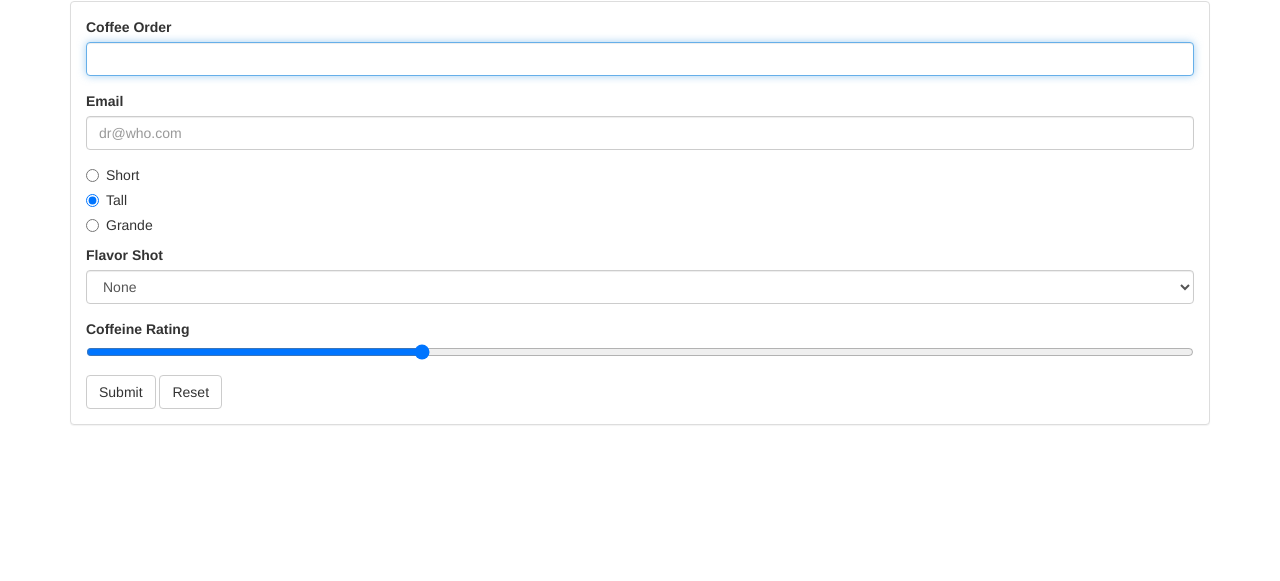
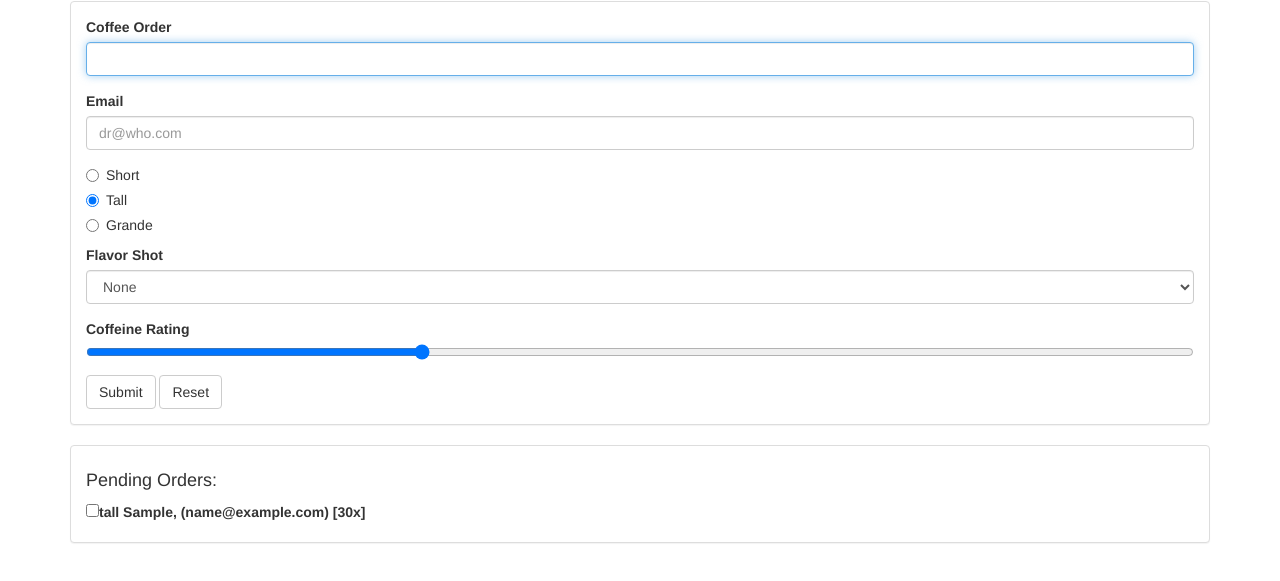
Before and after one commit to WebSnake/coffeerun, a plain HTML site: page index.html in a window 1280 px wide. Both pictures are taken after typing "Sample", "name@example.com" into the empty fields and a click on the button "Submit". Shown: the part 69-650 px from the top of the page. Drawn offline with nearby package versions, Linux system fonts and the light colour scheme.

Commit message:
pedding orders list

```diff
--- a/index.html
+++ b/index.html
@@ -52,16 +52,27 @@
             </div>
             <div class="form-group">
               <label for="stengthLevel">Coffeine Rating</label>
-              <input id="strengthLevel" type="range" name="strangth" value="30">
+              <input id="strengthLevel" type="range" name="strength" value="30">
             </div>
             <button class="btn btn-default" type="submit">Submit</button>
             <button class="btn btn-default" type="reset">Reset</button>
           </form>
         </div>
       </div>
+
+      <div class="panel panel-default">
+        <div class="panel-body">
+          <h4>Pending Orders:</h4>
+          <div data-coffee-order="checklist">
+
+          </div>
+        </div>
+      </div>
+
     </section>
 
   <script src="https://cdnjs.cloudflare.com/ajax/libs/jquery/2.1.4/jquery.min.js" charset="utf-8"></script>
+  <script src="scripts/checklist.js" charset="utf-8"></script>
   <script src="scripts/formhandler.js" charset="utf-8"></script>
   <script src="scripts/datastore.js" charset="utf-8"></script>
   <script src="scripts/truck.js" charset="utf-8"></script>
--- /dev/null
+++ b/scripts/checklist.js
@@ -0,0 +1,69 @@
+(function (window) {
+  'use strict';
+
+  var App = window.App || {};
+  var $ = window.jQuery;
+
+  function CheckList (selector) {
+
+    if (!selector) {
+      throw new Error('No selector provided');
+    }
+
+    this.$element = $(selector);
+    if (this.$element.length === 0) {
+      throw new Error('Could not find element with selector: ' + selector);
+    }
+  }
+
+  CheckList.prototype.addClickHandler = function (fn) {
+    this.$element.on('click', 'input', function (event) {
+      var email = event.target.value; //   инпут валуе = мылу
+      this.removeRow(email);
+      fn(email);
+    }.bind(this));
+  };
+
+  CheckList.prototype.addRow = function (coffeeOrder) {
+
+    this.removeRow(coffeeOrder.emailAddress); //удаляет все строки, соответсвующие данному мылу
+
+    var rowElement = new Row(coffeeOrder); // создает экземпляр строки на основе информации о заказе
+    this.$element.append(rowElement.$element); // добавляет свойство $element нового экземпляра строки в перечень
+  };
+
+  CheckList.prototype.removeRow = function (email) {
+    this.$element.find('[value="' + email + '"]').closest('[data-coffee-order="checkbox"]').remove();
+  };
+  function Row(coffeeOrder) { //создание DOM-элементов
+    var $div = $('<div></div>', {
+      'data-coffee-order': 'checkbox',
+      'class': 'chrckbox'
+    });
+
+    var $label = $('<label></label>');
+
+    var $checkbox = $('<input></input>', {
+      type: 'checkbox',
+      value: coffeeOrder.emailAddress
+    });
+
+    var description = coffeeOrder.size + ' ';
+    if (coffeeOrder.flavor) {
+      description += coffeeOrder.flavor + ' ';
+    }
+
+    description += coffeeOrder.coffee + ', ';
+    description += ' (' + coffeeOrder.emailAddress + ')';
+    description += ' [' + coffeeOrder.strength + 'x]';
+
+    $label.append($checkbox);
+    $label.append(description);
+    $div.append($label);
+
+    this.$element = $div;
+  }
+
+  App.CheckList = CheckList;
+  window.App = App;
+})(window);
--- a/scripts/main.js
+++ b/scripts/main.js
@@ -1,14 +1,21 @@
 (function (window) {
   'use strict';
   var FORM_SELECTOR = '[data-coffee-order="form"]';
+  var CHECKLIST_SELECTOR = '[data-coffee-order="checklist"]';
   var App = window.App;
   var Truck = App.Truck;
   var DataStore = App.DataStore;
   var FormHandler = App.FormHandler;
-  var myTruck = new Truck('Галактика', new DataStore());
+  var CheckList = App.CheckList;
+  var myTruck = new Truck('ncc-1701', new DataStore());
   window.myTruck = myTruck; // экспорт экземпляра Truck
+  var checkList = new CheckList(CHECKLIST_SELECTOR);
+  checkList.addClickHandler(myTruck.deliverOrder.bind(myTruck));
   var formHandler = new FormHandler(FORM_SELECTOR);
 
-  formHandler.addSubmitHandler(myTruck.createOrder.bind(myTruck));
+  formHandler.addSubmitHandler(function (data) {
+    myTruck.createOrder.call(myTruck, data);
+    checkList.addRow.call(checkList, data);
+  });
   console.log(formHandler);
 })(window);
```
